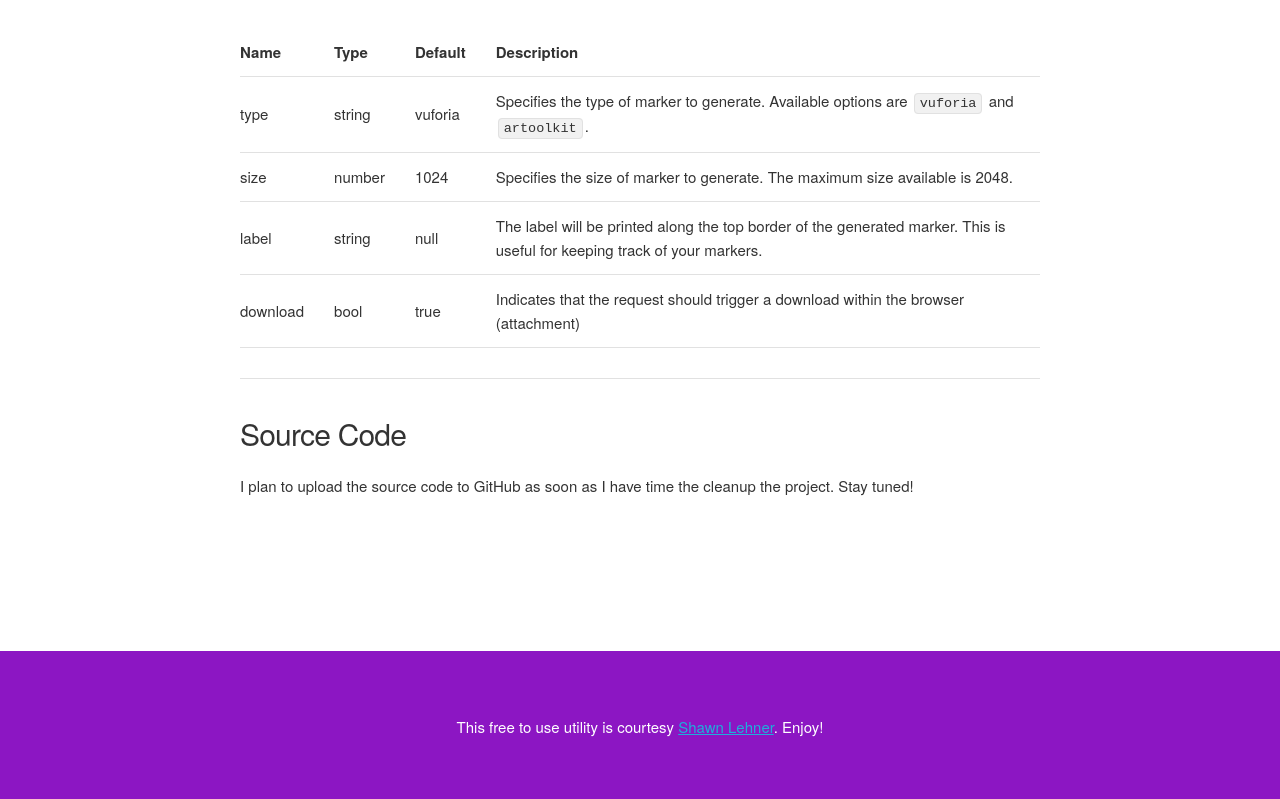
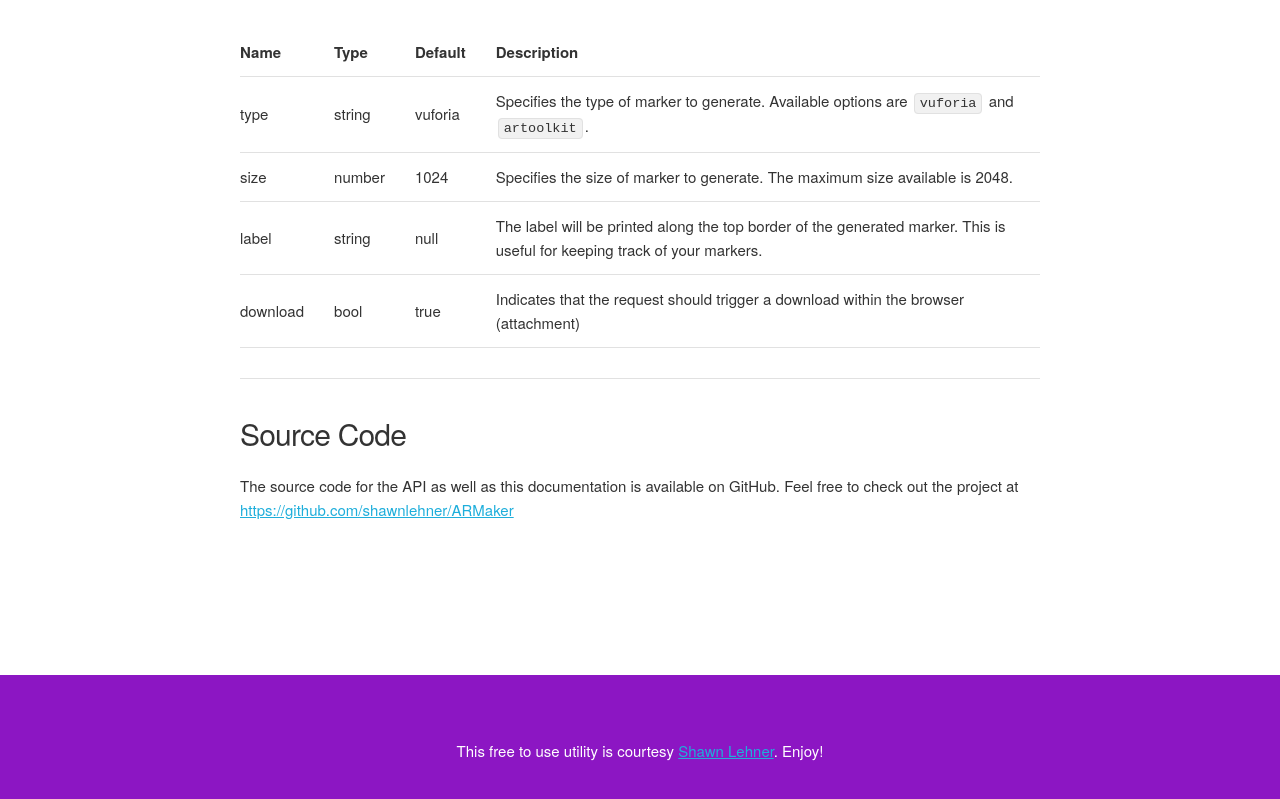
Before and after one commit to shawnlehner/ARMaker, a plain HTML site: page docs/index.html in a window 1280 px wide. Shown: the part 1489-2288 px from the top of the page. Drawn offline with Linux system fonts and the light colour scheme; no server answers.

Commit message:
Added a readme to the project and updated source code block

```diff
--- a/docs/index.html
+++ b/docs/index.html
@@ -91,7 +91,7 @@
                 <hr>
                 <h4>Source Code</h4>
                 <p>
-                    I plan to upload the source code to GitHub as soon as I have time the cleanup the project. Stay tuned!
+                    The source code for the API as well as this documentation is available on GitHub. Feel free to check out the project at <a href="https://github.com/shawnlehner/ARMaker">https://github.com/shawnlehner/ARMaker</a>
                 </p>
             </div>
         </div>
```
Also changed, not shown: 1 other file.
